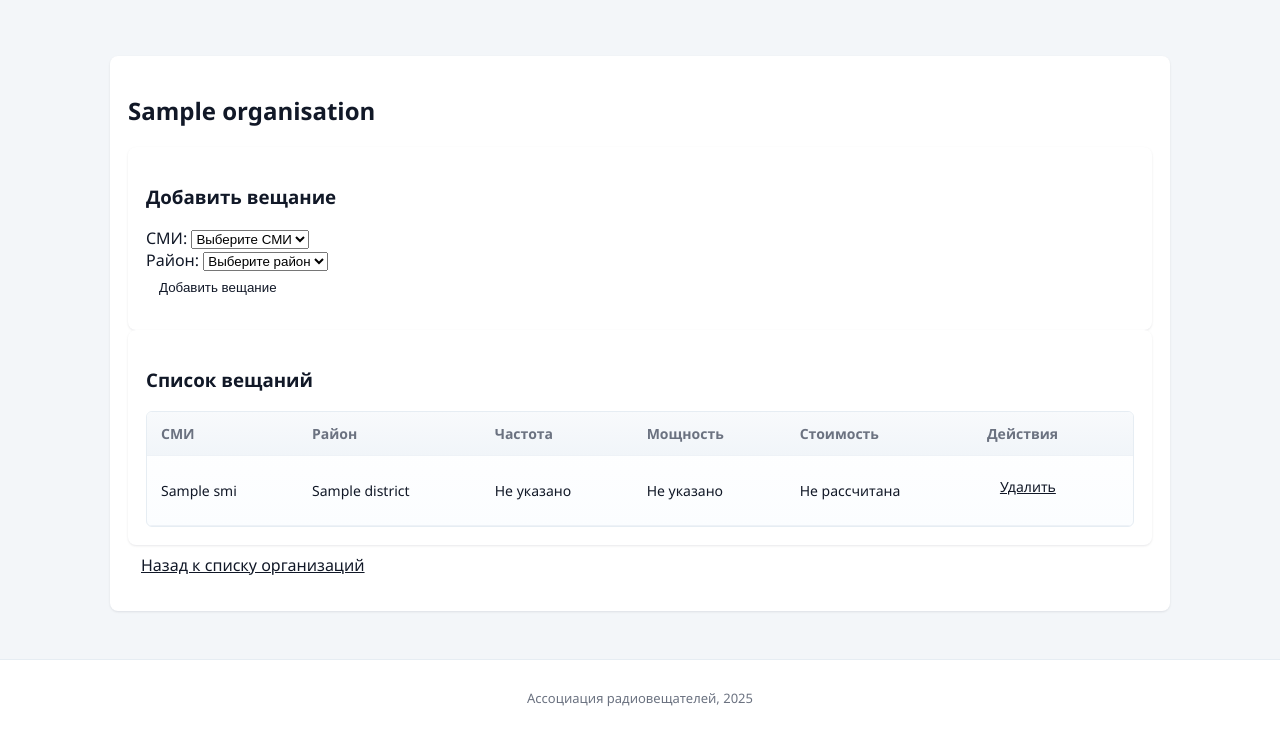
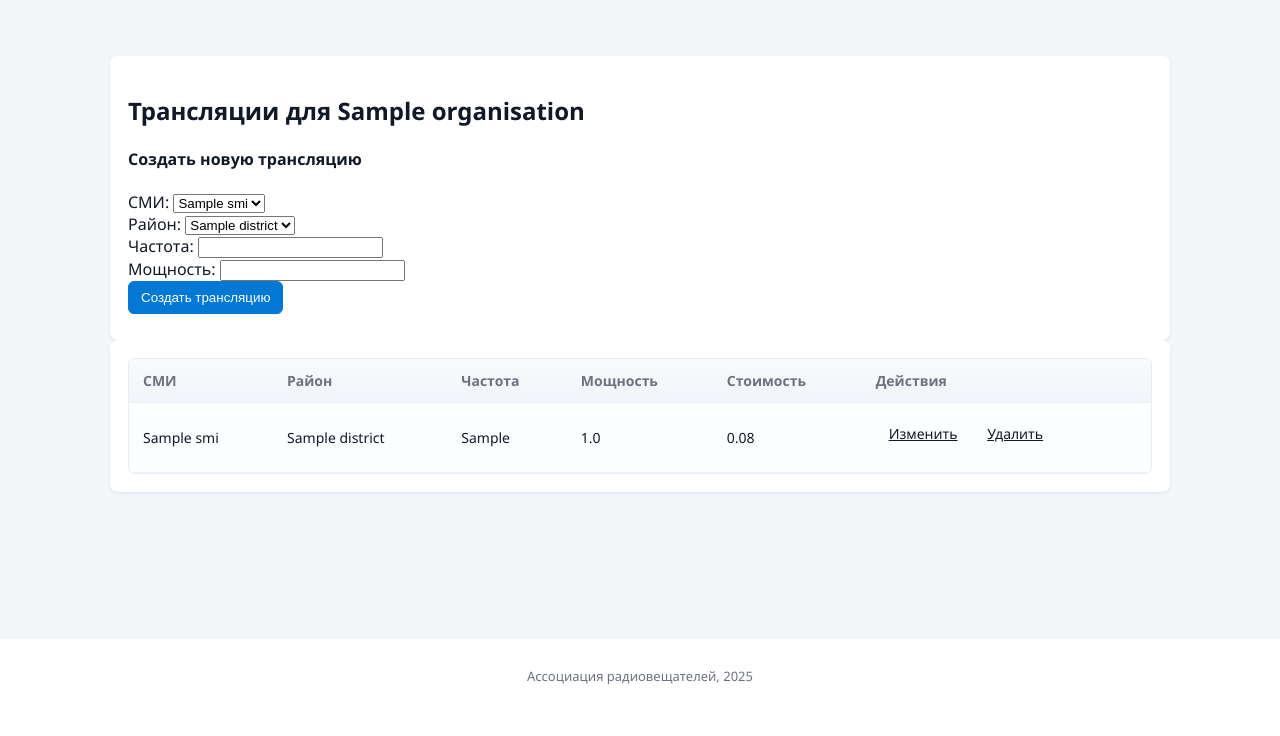
Before and after one commit to labintsev/APB, a Flask app: page /organisation/1/broadcasts in a window 1280 px wide. Shown: the part 86-822 px from the top of the page. After the commit the page ends 771 px from the top, so only its background shows below. Run offline with Flask 3, Linux system fonts and the light colour scheme; tables that the repository leaves empty hold one stand-in row (values such as "Sample post").

Commit message:
fix broadcast list for the organisation

```diff
--- a/app.py
+++ b/app.py
@@ -30,6 +30,11 @@ def calculate_cost(broadcast):
     except Exception as e:
         print(f"Error calculating cost: {e}")
         return 0  # Return 0 if calculation fails
+
+
+@app.context_processor
+def inject_functions():
+    return dict(calculate_cost=calculate_cost)
 
 
 @app.route('/')
@@ -140,7 +145,6 @@ def org_broadcasts(org_id):
     return render_template('org-broadcast.html', organisation=org, smis=smis, districts=districts)
 
 
-# Fix the broadcast_create route to handle all fields properly
 @app.route('/organisation/<int:org_id>/broadcast_create', methods=['POST'])
 def broadcast_create(org_id):
     # Get the organization
@@ -149,29 +153,48 @@ def broadcast_create(org_id):
     # Get form data
     smi_id = request.form['smi_id']
     district_id = request.form['district_id']
-    start_date = request.form.get('start_date')
-    end_date = request.form.get('end_date')
+    frequency = request.form.get('frequency')
+    power = request.form.get('power')
 
     # Create new broadcast
     new_broadcast = Broadcast(
         org_id=org.id,
         smi_id=smi_id,
-        district_id=district_id
+        district_id=district_id,
+        frequency=frequency,
+        power=power
     )
 
     # Add to database
     db.session.add(new_broadcast)
     db.session.commit()
-
-    # Calculate cost
-    cost = calculate_cost(new_broadcast)
-
-    # Update the cost in the broadcast
-    new_broadcast.cost = cost
-    db.session.commit()
-
     # Redirect back to organization broadcasts page
     return redirect(url_for('org_broadcasts', org_id=org.id))
+
+
+@app.route('/broadcast/<int:bro_id>/update', methods=['POST', 'GET'])
+def broadcast_update(bro_id):
+    # Update a broadcast by ID
+    broadcast = Broadcast.query.get_or_404(bro_id)
+
+    if request.method == 'POST':
+        # Update the broadcast
+        broadcast.smi_id = request.form['smi_id']
+        broadcast.district_id = request.form['district_id']
+        broadcast.frequency = request.form['frequency']
+        broadcast.power = request.form['power']
+        db.session.commit()
+        return redirect(url_for('org_broadcasts', org_id=broadcast.org_id))
+    else:
+        # Show the form for updating the broadcast
+        org = Organisation.query.get_or_404(broadcast.org_id)
+        smis = Smi.query.all()
+        districts = District.query.all()
+        return render_template('broadcast-update.html',
+                             broadcast=broadcast,
+                             organisation=org,
+                             smis=smis,
+                             districts=districts)
 
 
 @app.route('/broadcast/<int:bro_id>/delete')
@@ -421,8 +444,6 @@ def api_calculation(org_id):
     })
 
 
-
-
 if __name__ == '__main__':
     with app.app_context():
         db.create_all()
--- a/templates/org-broadcast.html
+++ b/templates/org-broadcast.html
@@ -1,40 +1,50 @@
-<!-- templates/org-broadcast.html -->
+<!-- templates/org-broadcast.html - Update the table to show frequency and power -->
 {% extends "base.html" %}
 
-{% block title %}Сетка вещания{% endblock %}
+{% block title %}Трансляции{% endblock %}
 
 {% block content %}
 <div class="container">
-  <div class="card">
-    <h2>{{organisation.name}}</h2>
 
   <div class="card">
-      <h3>Добавить вещание</h3>
-      <form method="post" action="{{ url_for('broadcast_create', org_id=organisation.id) }}">
+    <h2>Трансляции для {{ organisation.name }}</h2>
+
+    <h4>Создать новую трансляцию</h4>
+    <form method="POST" action="{{ url_for('broadcast_create', org_id=organisation.id) }}">
+
       <div class="form-group">
         <label for="smi_id">СМИ:</label>
-          <select id="smi_id" name="smi_id" required>
-            <option value="">Выберите СМИ</option>
+        <select class="form-control" id="smi_id" name="smi_id" required>
           {% for smi in smis %}
           <option value="{{ smi.id }}">{{ smi.name }}</option>
           {% endfor %}
         </select>
       </div>
+
       <div class="form-group">
         <label for="district_id">Район:</label>
-          <select id="district_id" name="district_id" required>
-            <option value="">Выберите район</option>
+        <select class="form-control" id="district_id" name="district_id" required>
           {% for district in districts %}
           <option value="{{ district.id }}">{{ district.name }}</option>
           {% endfor %}
         </select>
       </div>
-        <button type="submit" class="btn btn-success">Добавить вещание</button>
+
+      <div class="form-group">
+        <label for="frequency">Частота:</label>
+        <input type="text" class="form-control" id="frequency" name="frequency">
+      </div>
+
+      <div class="form-group">
+        <label for="power">Мощность:</label>
+        <input type="number" class="form-control" id="power" name="power" step="0.01">
+      </div>
+
+      <button type="submit" class="btn btn-primary">Создать трансляцию</button>
     </form>
   </div>
 
   <div class="card">
-      <h3>Список вещаний</h3>
     <div class="table-wrap">
       <table class="app-table">
           <thead>
@@ -48,32 +58,26 @@
             </tr>
           </thead>
           <tbody>
-            {% if organisation.broadcasts %}
             {% for broadcast in organisation.broadcasts %}
             <tr>
               <td>{{ broadcast.smi.name }}</td>
               <td>{{ broadcast.district.name }}</td>
-                <td>{{ broadcast.start_date or 'Не указано' }}</td>
-                <td>{{ broadcast.end_date or 'Не указано' }}</td>
-                <td>{{ broadcast.cost or 'Не рассчитана' }}</td>
+              <td>{{ broadcast.frequency or '-' }}</td>
+              <td>{{ broadcast.power or '-' }}</td>
+              <td> {{ calculate_cost(broadcast ) }}</td>
               <td>
-                  <a href="{{ url_for('broadcast_delete', bro_id=broadcast.id) }}"
-                     class="btn btn-danger btn-sm"
-                     onclick="return confirm('Вы уверены?')">Удалить</a>
+                <a href="{{ url_for('broadcast_update', bro_id=broadcast.id) }}"
+                  class="btn btn-sm btn-warning">Изменить</a>
+                <a href="{{ url_for('broadcast_delete', bro_id=broadcast.id) }}" class="btn btn-sm btn-danger"
+                  onclick="return confirm('Вы уверены, что хотите удалить эту трансляцию?')">Удалить</a>
               </td>
             </tr>
             {% endfor %}
-            {% else %}
-              <tr>
-                <td colspan="6" class="text-center">Нет вещаний для этой организации</td>
-              </tr>
-            {% endif %}
           </tbody>
         </table>
     </div>
   </div>
 
-    <a href="{{ url_for('org_list') }}" class="btn btn-secondary">Назад к списку организаций</a>
-  </div>
+
 </div>
 {% endblock %}
```
Also changed, not shown: templates/broadcast-update.html (added, +48 -0 lines). Lines whose indentation alone changed are shown as unchanged.
